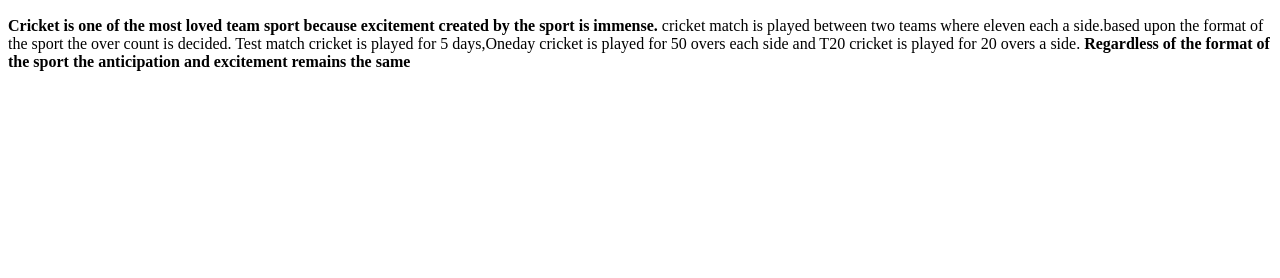
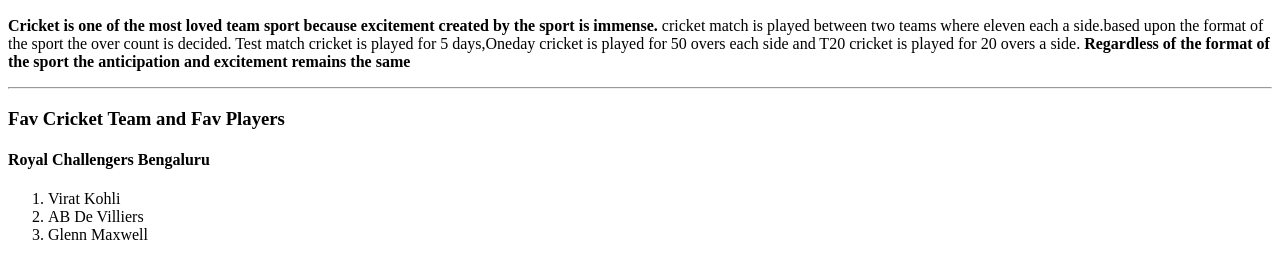
Before and after one commit to 44-563-Web-Apps-S23/44563-webapps-assignment-3-SanthoshReddyvan, a plain HTML site: page index.html in a window 1280 px wide. Shown: the part 110-388 px from the top of the page. Drawn offline with Linux system fonts and the light colour scheme.

Commit message:
added my fav team and players

```diff
--- a/index.html
+++ b/index.html
@@ -13,5 +13,14 @@
         <b>Regardless of the format of the sport the anticipation and excitement remains the same</b>
 
         </p>
+        <hr>
+        <h3>Fav Cricket Team and Fav Players</h3>
+        <h4>Royal Challengers Bengaluru</h4>
+        <ol>
+            <li>Virat Kohli</li>
+            <li>AB De Villiers</li>
+            <li>Glenn Maxwell</li>
+
+        </ol>
     </body>
 </html>
```
